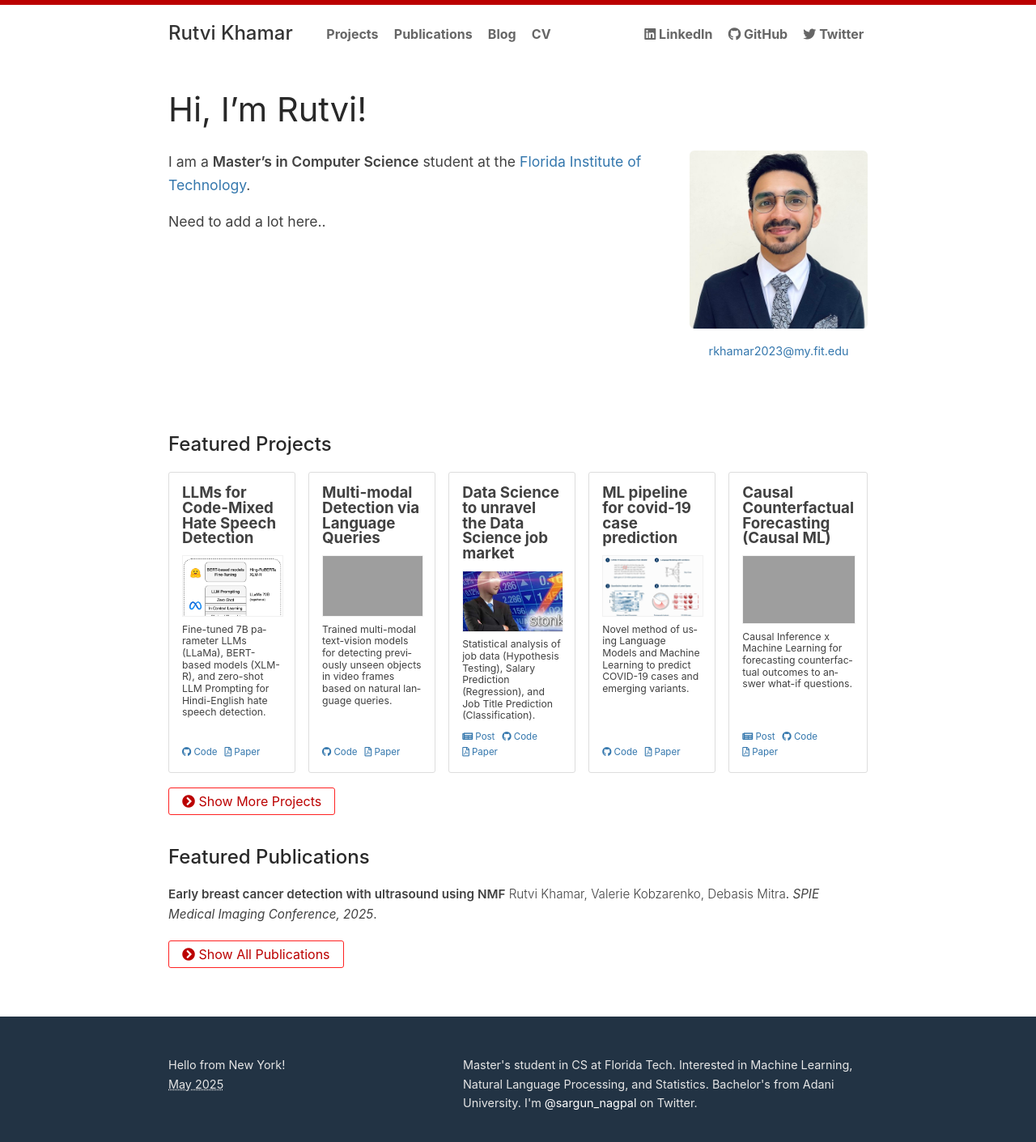
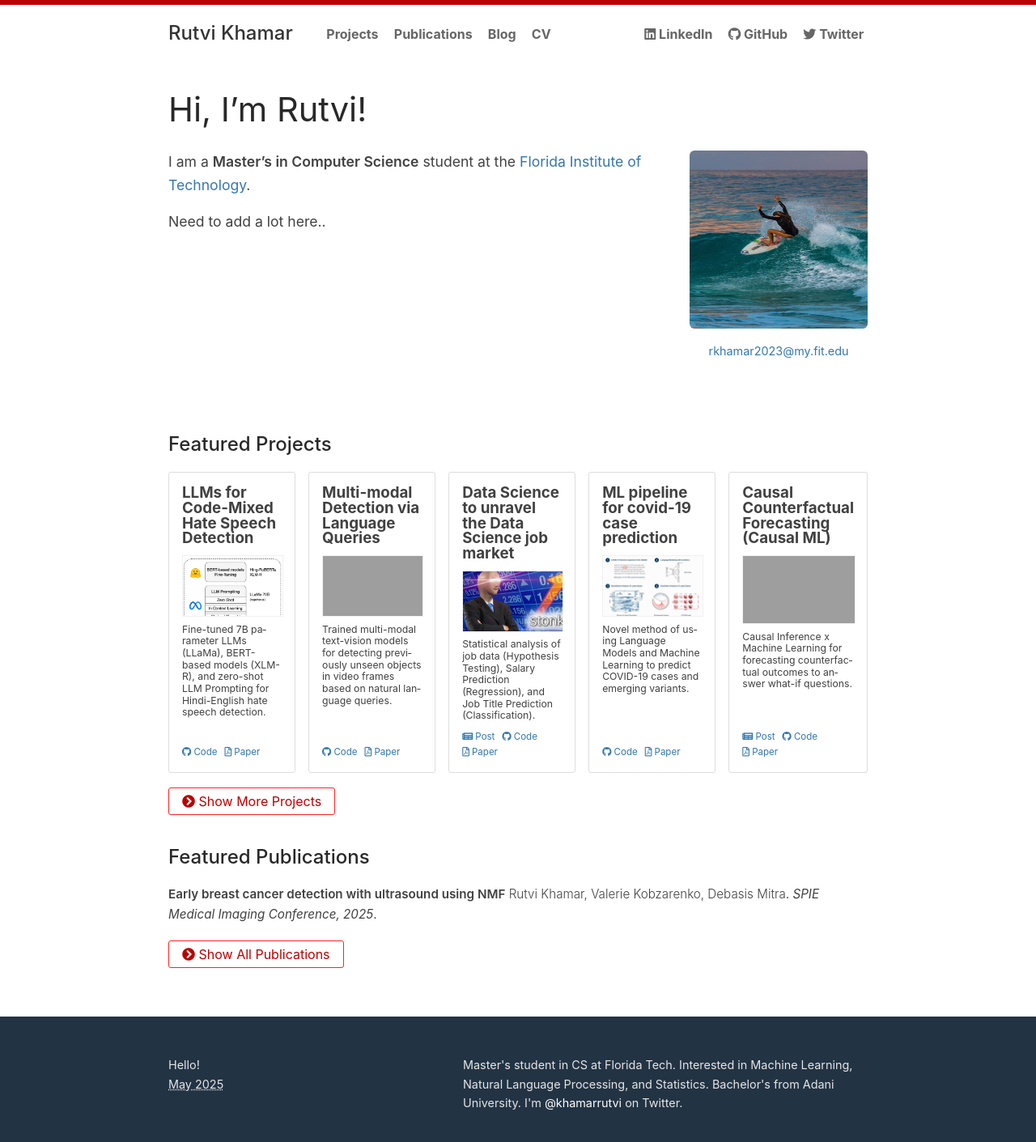
Before and after one commit to rutvi02/rutvi02.github.io, a Jekyll site: the page built from index.md, in a window 1280 px wide, cut to the strip 0-1423 px from the top of the page. Shown: the top 1411 px of the strip at 81% size. Built offline with Jekyll 4.4.1, drawn with Linux system fonts in a browser that asks for light colours; grey boxes are pictures that could not be loaded.

Commit message:
modified content

```diff
--- a/_includes/footer.html
+++ b/_includes/footer.html
@@ -1,11 +1,11 @@
 <footer>
   <div class="container">
     <div class="footer-col">
-      Hello from New York!<br/>
+      Hello!<br/>
       <abbr title="Last build on {{site.time | date: '%Y-%m-%d'}}">{{ site.time | date: '%B %Y'}}</abbr>
     </div>
     <div class="footer-col">
     </div>
-    <div class="footer-col site-desc">{{ site.description }} I'm <a href="https://twitter.com/sargun_nagpal">@sargun_nagpal</a> on Twitter.</div>
+    <div class="footer-col site-desc">{{ site.description }} I'm <a href="https://x.com/khamarrutvi">@khamarrutvi</a> on Twitter.</div>
   </div>
 </footer>
--- a/_includes/header.html
+++ b/_includes/header.html
@@ -10,9 +10,9 @@
     <a href="{{ '/cv/' | relative_url }}" {% if current[1] == 'cv' %}class="active"{% endif %}>CV</a>
 
     <span class="external">
-      <a href="https://www.linkedin.com/in/sargun-nagpal/"><i class="fab fa-linkedin"></i> LinkedIn</a>
-      <a href="https://github.com/sargun-nagpal"><i class="fab fa-github"></i> GitHub</a>
-      <a href="https://twitter.com/sargun_nagpal"><i class="fab fa-twitter"></i> Twitter</a>
+      <a href="https://www.linkedin.com/in/rutvi-khamar-60999b1b9/"><i class="fab fa-linkedin"></i> LinkedIn</a>
+      <a href="https://github.com/rutvi02"><i class="fab fa-github"></i> GitHub</a>
+      <a href="https://x.com/khamarrutvi"><i class="fab fa-twitter"></i> Twitter</a>
     </span>
   </nav>
 </header>
--- a/_publications/2025-breastcancerdetection.html
+++ b/_publications/2025-breastcancerdetection.html
@@ -1,7 +1,7 @@
 ---
 layout: publication
 year: 2025
-link: https://www.spiedigitallibrary.org/conference-proceedings-of-spie/13412/3046130/Early-breast-cancer-detection-with-ultrasound-using-NMF/10.1117/12.3046130.short
+Paper: https://www.spiedigitallibrary.org/conference-proceedings-of-spie/13412/3046130/Early-breast-cancer-detection-with-ultrasound-using-NMF/10.1117/12.3046130.short
 venue: SPIE Medical Imaging Conference
 venue_tags:
   - SPIE
--- a/index.md
+++ b/index.md
@@ -28,10 +28,10 @@ In addition, I have 1 year of experience conducting research in the area of **ML
 
 <div class="me" markdown="1">
 <picture>
-  <source srcset='/images/sargun-nagpal.jpeg' type='image/jpeg' />
+  <source srcset='/images/main_page.jpeg' type='image/jpeg' />
   <img
-    src='/images/sargun-nagpal.jpeg'
-    alt='Sargun Nagpal'>
+    src='/images/main_page.jpeg'
+    alt='Rutvi Khamar'>
 </picture>
 
 {:.no-list}
```
Also changed, not shown: images/main_page.jpeg (added), images/sargun-nagpal.jpeg (deleted), 1 other file.
